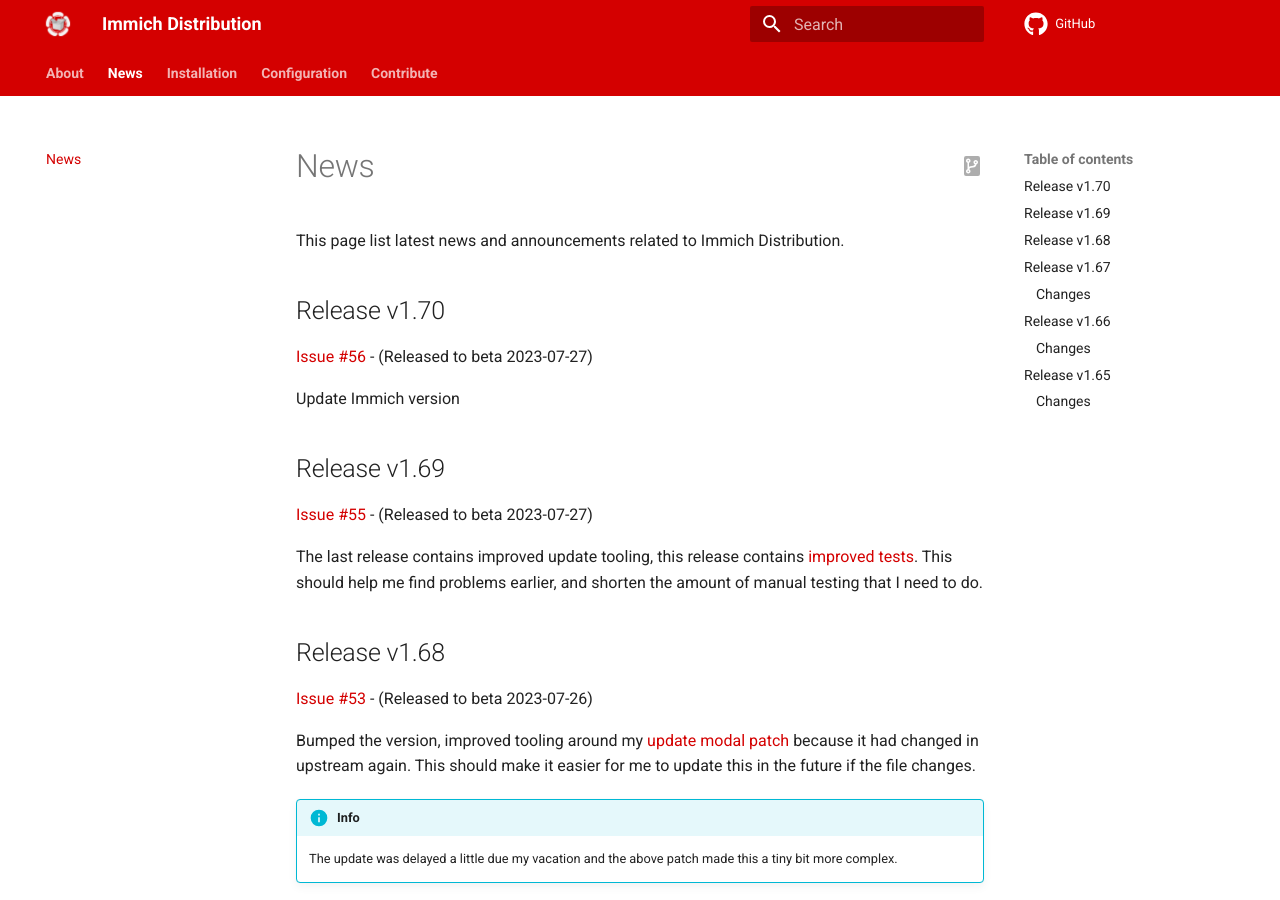
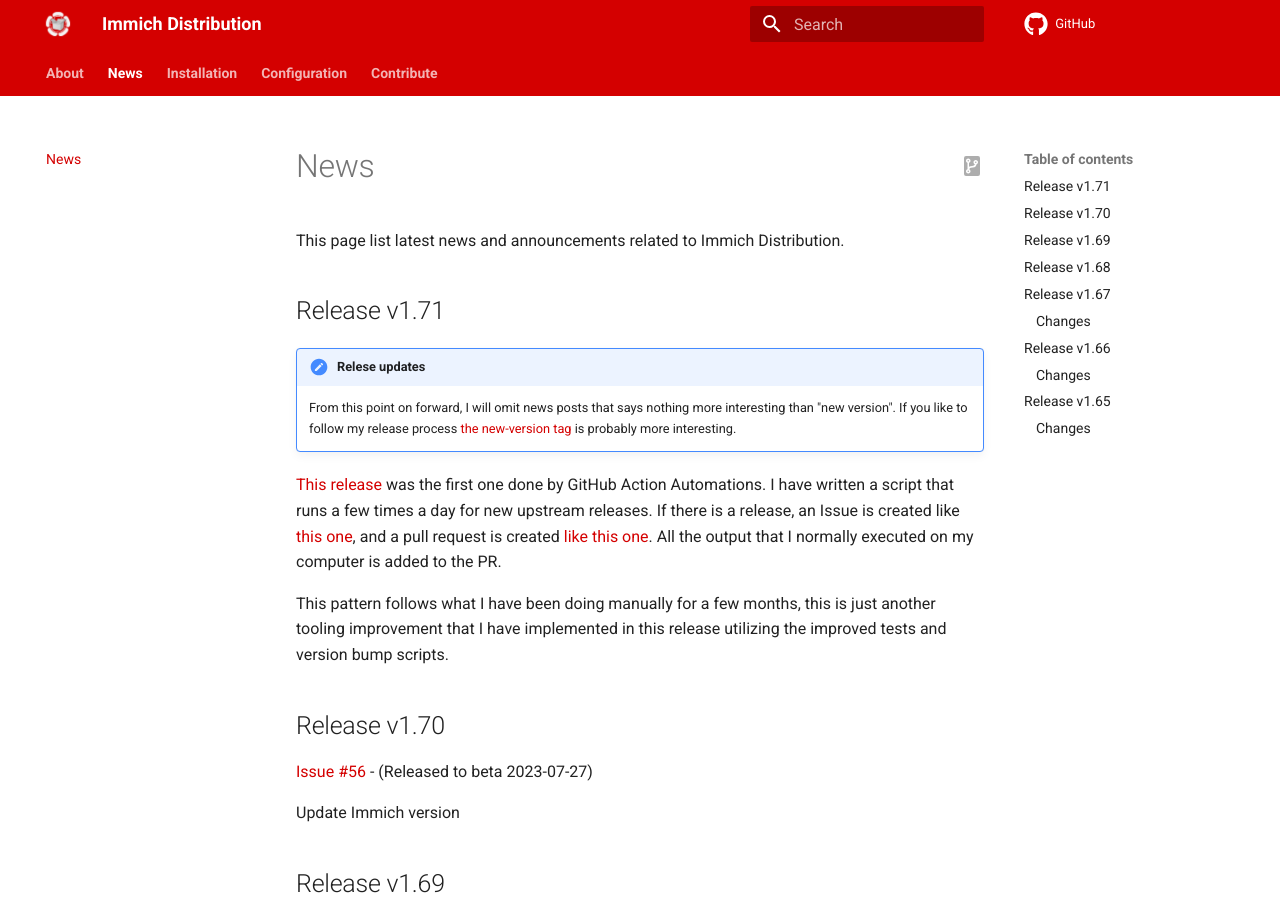
Before and after one commit to nsg/immich-distribution, an MkDocs documentation site: the page built from docs/docs/news/index.md, in a window 1280 px wide and 900 px high. Built offline with MkDocs 1.6.1 and Material for MkDocs 9.7.7, drawn with Linux system fonts in a browser that asks for light colours; emoji names are drawn with the system emoji font; comment, search, counter and statistics services are not loaded.

Commit message:
Add news post

```diff
--- a/docs/docs/news/index.md
+++ b/docs/docs/news/index.md
@@ -1,6 +1,16 @@
 # News
 
 This page list latest news and announcements related to Immich Distribution.
+
+## Release v1.71
+
+!!! Note "Relese updates"
+    From this point on forward, I will omit news posts that says nothing more interesting than "new version".
+    If you like to follow my release process [the new-version tag](https://github.com/nsg/immich-distribution/issues?q=is%3Aissue+label%3Anew-version+) is probably more interesting.
+
+[This release](https://github.com/nsg/immich-distribution/issues/74) was the first one done by GitHub Action Automations. I have written a script that runs a few times a day for new upstream releases. If there is a release, an Issue is created like [this one](https://github.com/nsg/immich-distribution/issues/74), and a pull request is created [like this one](https://github.com/nsg/immich-distribution/pull/81). All the output that I normally executed on my computer is added to the PR.
+
+This pattern follows what I have been doing manually for a few months, this is just another tooling improvement that I have implemented in this release utilizing the improved tests and version bump scripts.
 
 ## Release v1.70
 
```
